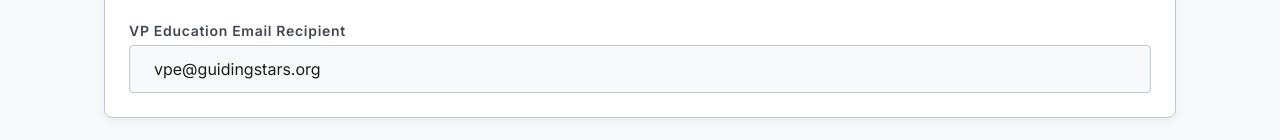
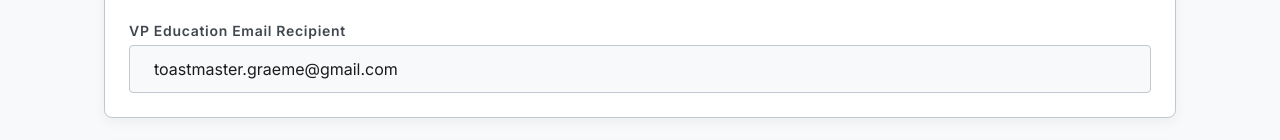
Before and after one commit to kibitzer/level-details-form, a plain HTML site: page index.html in a window 1280 px wide. Shown: the part 456-596 px from the top of the page. Drawn offline with nearby package versions, Linux system fonts and the light colour scheme.

Commit message:
Update VP Education Email recipient address

```diff
--- a/index.html
+++ b/index.html
@@ -258,7 +258,7 @@ try{
     </div>
     <div class="space-y-xs md:col-span-2">
       <label class="font-label-md text-label-md text-on-surface-variant block">VP Education Email Recipient</label>
-      <input id="vpeEmail" class="w-full h-[48px] px-md bg-surface border border-outline-variant rounded-lg focus:ring-2 focus:ring-primary focus:border-primary outline-none transition-all-200" value="vpe@guidingstars.org" placeholder="e.g. vpe@guidingstars.org" type="email" required>
+      <input id="vpeEmail" class="w-full h-[48px] px-md bg-surface border border-outline-variant rounded-lg focus:ring-2 focus:ring-primary focus:border-primary outline-none transition-all-200" value="toastmaster.graeme@gmail.com" placeholder="e.g. vpe@guidingstars.org" type="email" required>
     </div>
   </div>
 </section>
```
